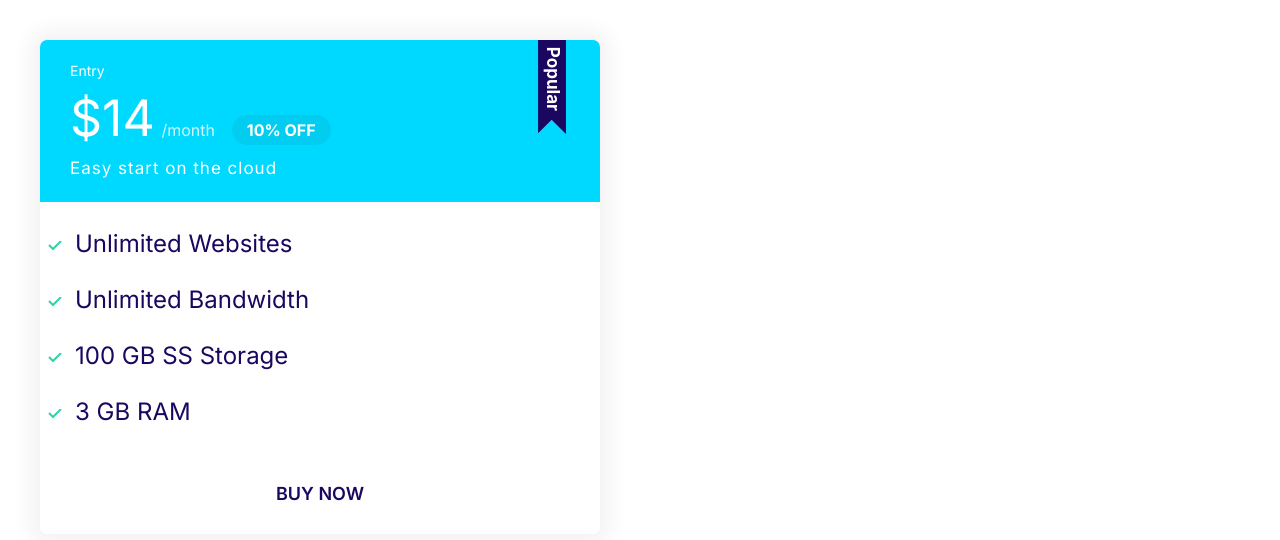
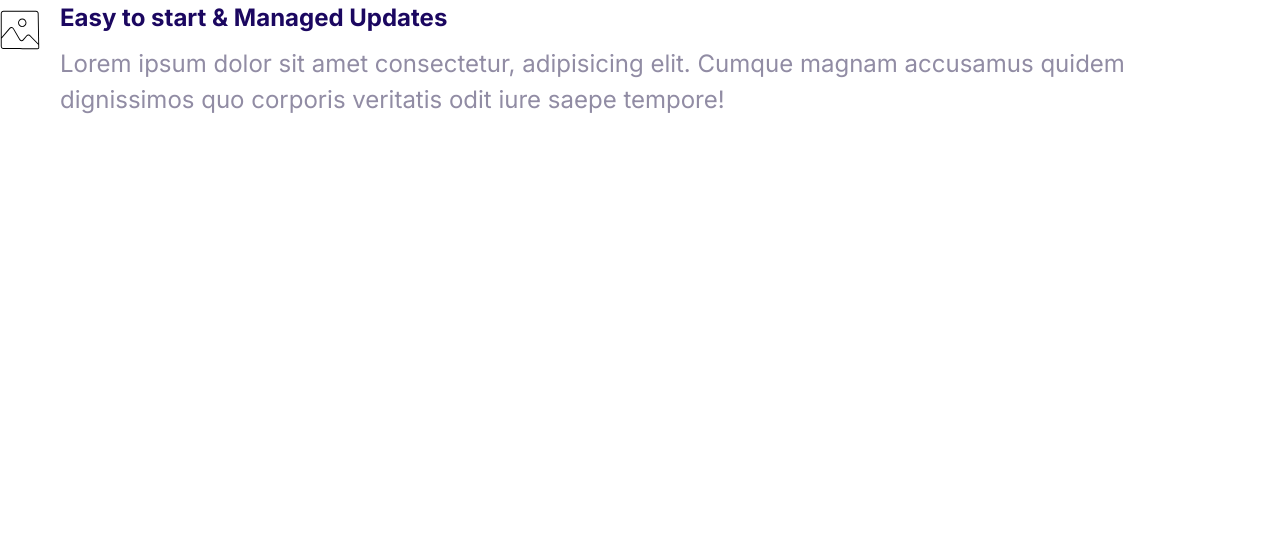
Before and after one commit to junaidbahadikhail/Moshify, a plain HTML site: page index.html in a window 1280 px wide. Drawn offline with Linux system fonts and the light colour scheme; a web font is replaced by a local one.

Commit message:
build a media object component.

```diff
--- a/css/styles.css
+++ b/css/styles.css
@@ -365,3 +365,21 @@ a{
     }
 
 }
+
+/*Media objects*/
+
+.media{
+    display: flex;
+}
+
+.media__title{
+    margin-top: 0;
+}
+
+.media__body{
+    margin: 0 2rem;
+
+}
+.media__image{
+    margin-top: 1rem;
+}
--- a/index.html
+++ b/index.html
@@ -14,26 +14,19 @@
     <link rel="stylesheet" href="css/styles.css" />
   </head>
   <body>
-    <div style="width: 50%; padding: 4rem">
-      <div class="plan plan--popular">
-        <div class="card card--secondary">
-          <header class="card__header">
-            <h3 class="plan__name">Entry</h3>
-            <span class="plan__price">$14</span>
-            <span class="plan__billing-cycle">/month</span>
-            <span class="badge badge--secondary badge--small">10% OFF</span>
-            <span class="plan__description">Easy start on the cloud</span>
-          </header>
-          <div class="card__body">
-            <ul class="list list--tick">
-              <li class="list__item">Unlimited Websites</li>
-              <li class="list__item">Unlimited Bandwidth</li>
-              <li class="list__item">100 GB SS Storage</li>
-              <li class="list__item">3 GB RAM</li>
-            </ul>
-            <button class="btn btn--outline btn--block">Buy Now</button>
-          </div>
-        </div>
+    <div class="media">
+      <div class="media__image">
+        <svg class="icon icon--primary">
+          <use xlink:href="images/sprite.svg#snap"></use>
+        </svg>
+      </div>
+      <div class="media__body">
+        <h3 class="media__title">Easy to start & Managed Updates</h3>
+        <p>
+          Lorem ipsum dolor sit amet consectetur, adipisicing elit. Cumque
+          magnam accusamus quidem dignissimos quo corporis veritatis odit iure
+          saepe tempore!
+        </p>
       </div>
     </div>
   </body>
```
Also changed, not shown: components/Media_objects.html (added, +15 -0 lines).
